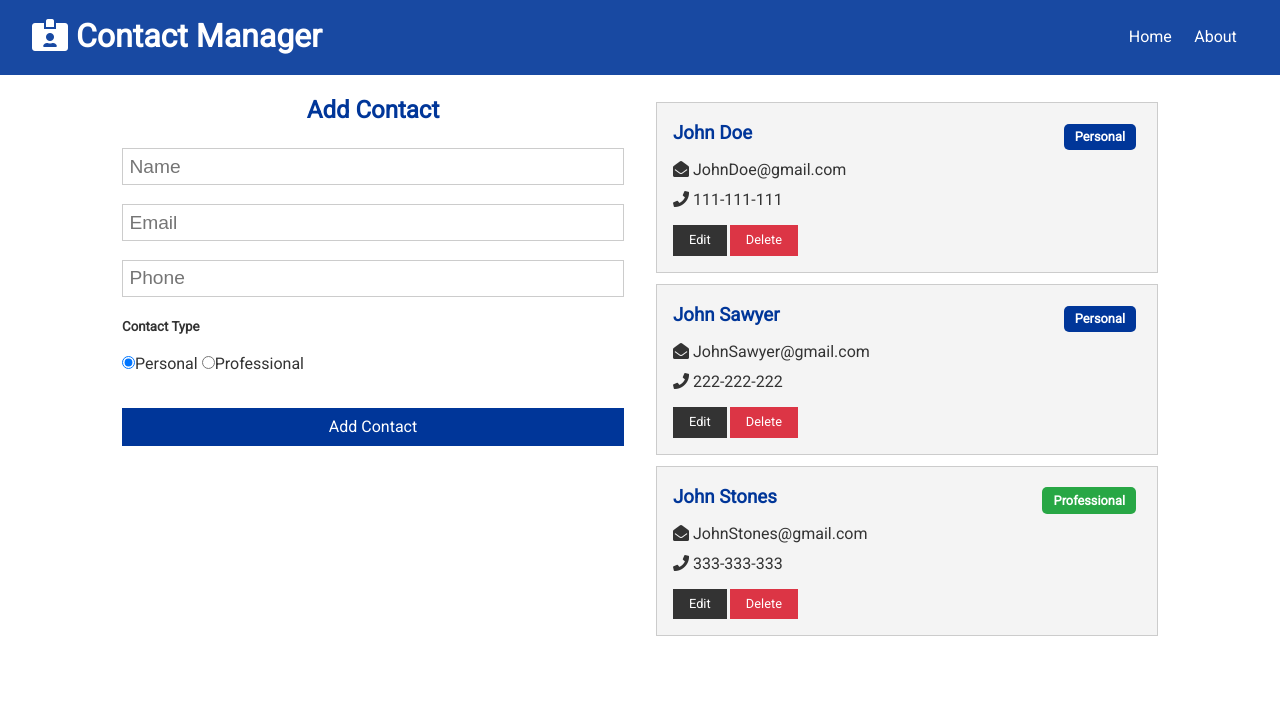
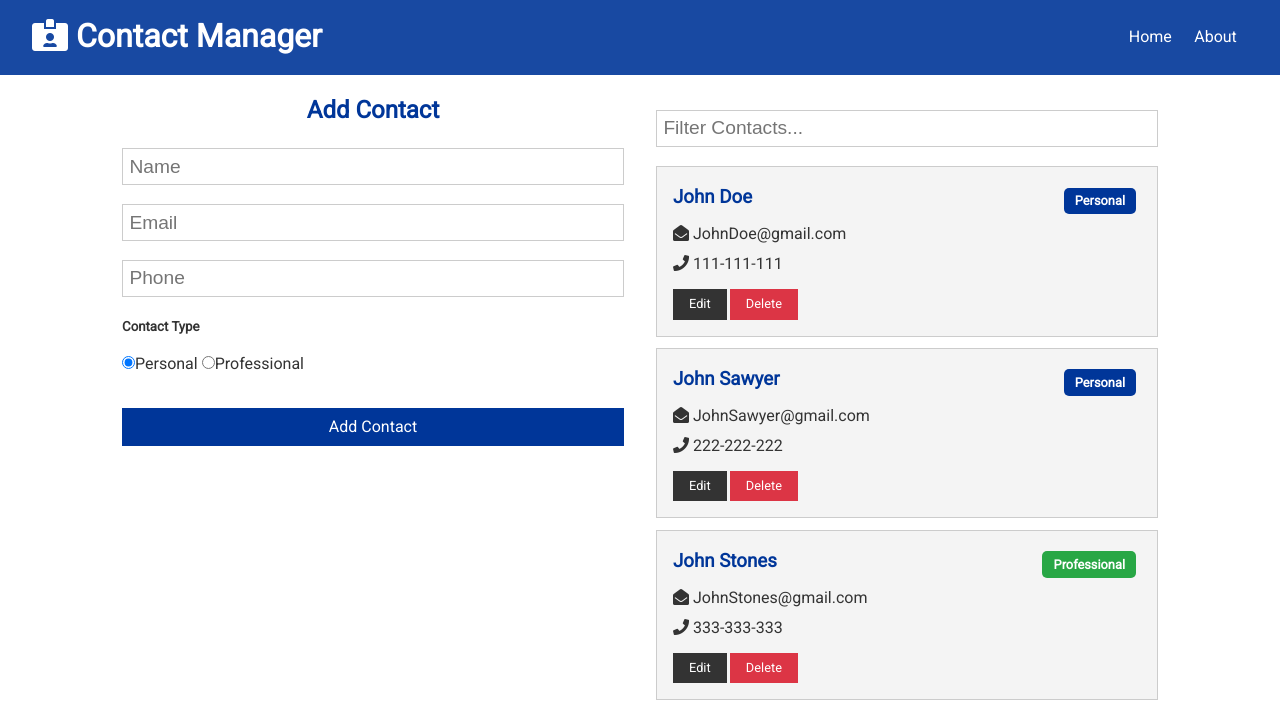
Before and after one commit to olugbengs12/contactKeeper, a React (Create React App) app in the folder client/: page / in a window 1280 px wide. Shown: the top 722 px of the page. Built offline with nearby package versions, Linux system fonts and the light colour scheme.

Commit message:
filter contact functional

```diff
--- /dev/null
+++ b/client/src/components/contact/ContactFilter.js
@@ -0,0 +1,37 @@
+import React, { useContext, useRef, useEffect } from "react";
+import ContactContext from "../../context/contact/contactContext";
+
+const ContactFilter = () => {
+  const contactContext = useContext(ContactContext);
+  const text = useRef("");
+
+  const { filtered, filterContact, clearFilter } = contactContext;
+
+  useEffect(() => {
+    if (filtered === null) {
+      text.current.value = "";
+    }
+  });
+
+  const onChange = (e) => {
+    if (text.current.value !== "") {
+      filterContact(e.target.value);
+    } else {
+      clearFilter();
+    }
+  };
+  return (
+    <div>
+      <form>
+        <input
+          ref={text}
+          type="text"
+          placeholder="Filter Contacts..."
+          onChange={onChange}
+        />
+      </form>
+    </div>
+  );
+};
+
+export default ContactFilter;
--- a/client/src/components/pages/Home.js
+++ b/client/src/components/pages/Home.js
@@ -1,6 +1,7 @@
 import React from "react";
 import Contacts from "../contact/Contacts";
 import ContactForm from "../contact/ContactForm";
+import ContactFilter from "../contact/ContactFilter";
 
 const Home = () => {
   return (
@@ -9,6 +10,7 @@
         <ContactForm />
       </div>
       <div>
+        <ContactFilter />
         <Contacts />
       </div>
     </div>
--- a/client/src/context/contact/ContactState.js
+++ b/client/src/context/contact/ContactState.js
@@ -79,11 +79,14 @@
       value={{
         contacts: state.contacts,
         current: state.current,
+        filtered: state.filtered,
         addContact,
         deleteContact,
         setCurrent,
         clearCurrent,
         updateContact,
+        filterContact,
+        clearFilter,
       }}
     >
       {props.children}
```
